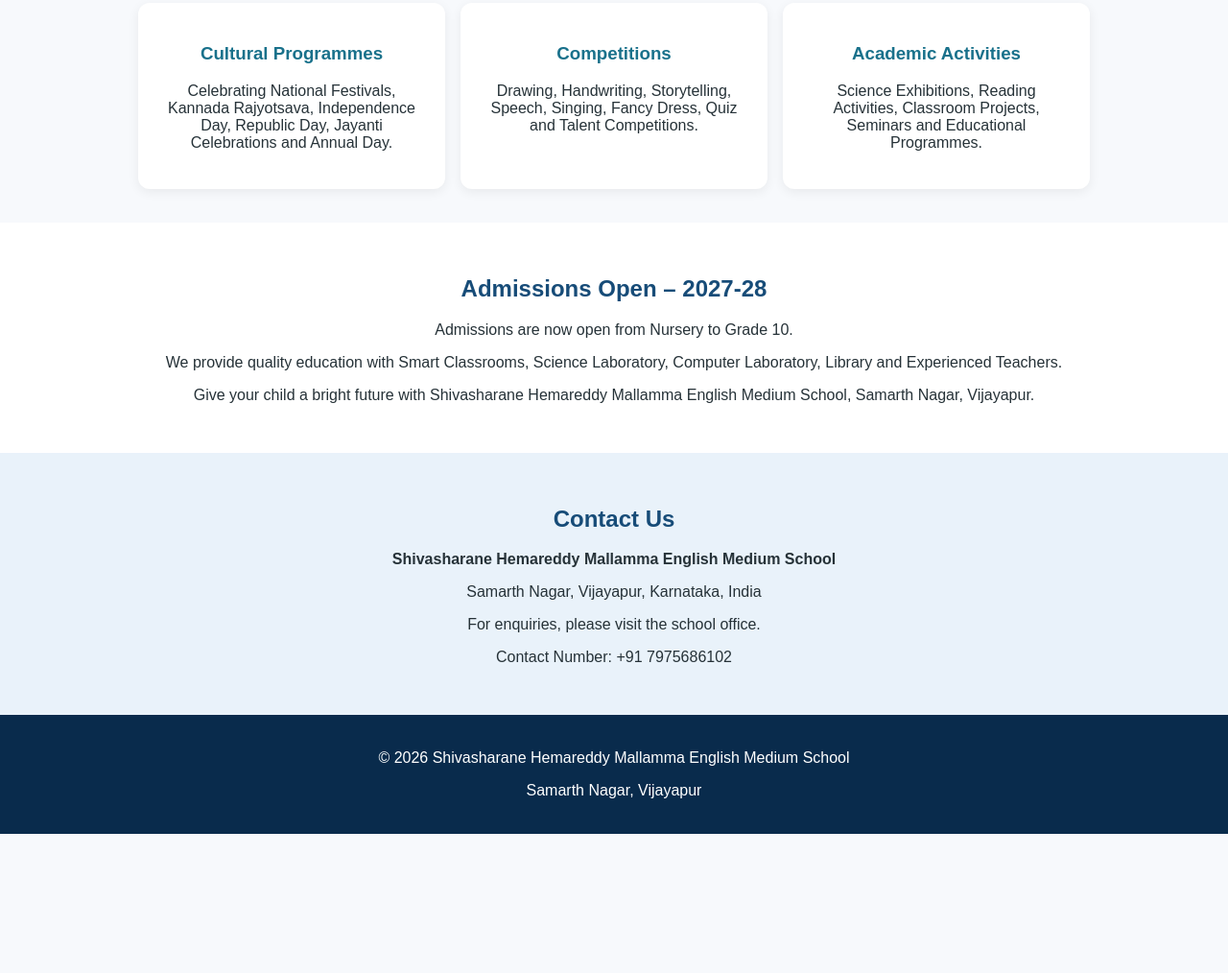
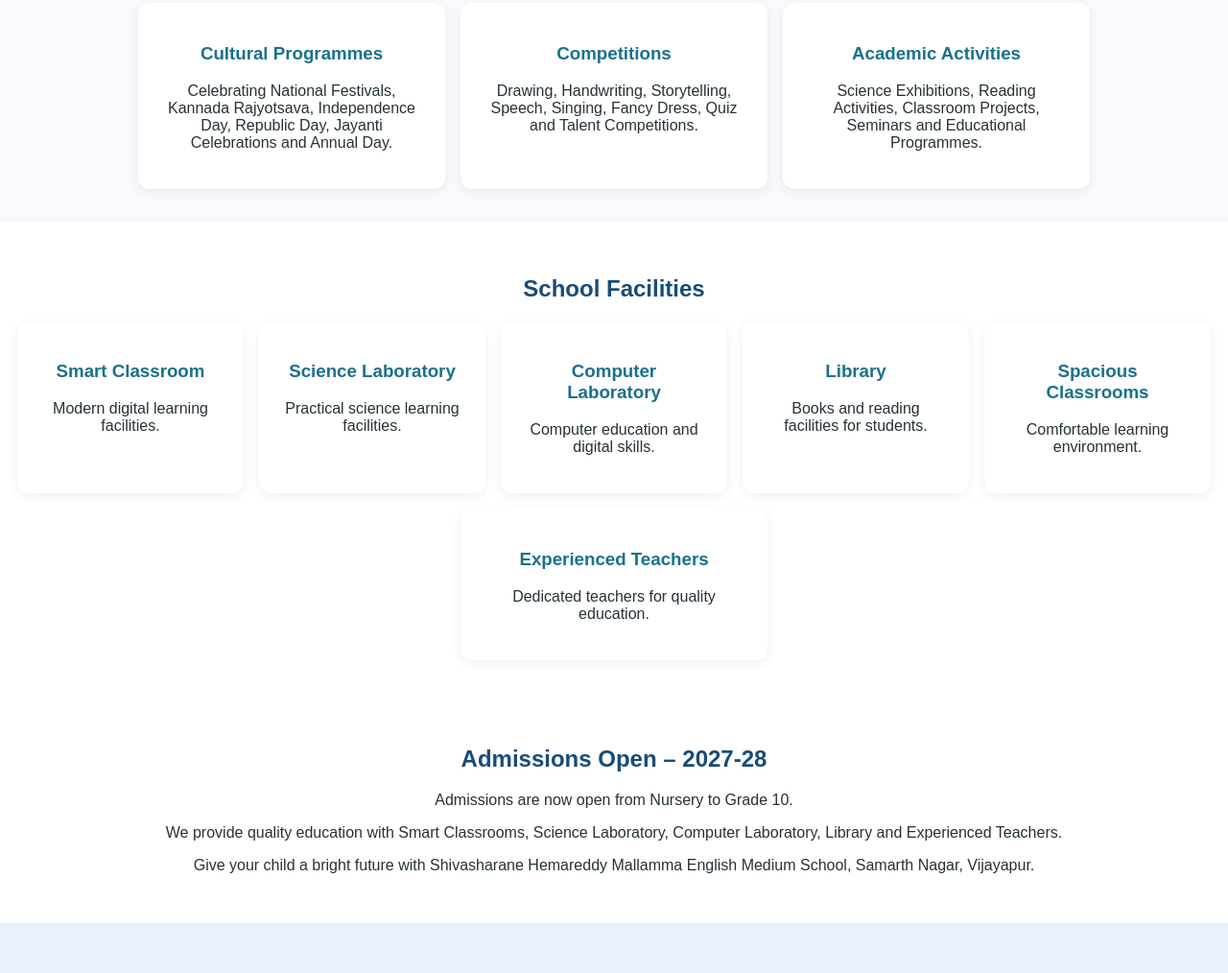
Before and after one commit to shmeps-2024/shivasharane-school-website, a plain HTML site: page index.html in a window 1280 px wide. Shown: the part 3680-4694 px from the top of the page at 96% size. Before the commit the page ends 4549 px from the top, so only its background shows below. Drawn offline with Linux system fonts and the light colour scheme.

Commit message:
Add School Facilities

```diff
--- a/index.html
+++ b/index.html
@@ -293,6 +293,36 @@ header img {
 </div>
 </div>
 </section>
+<section id="facilities" class="about">
+<h2>School Facilities</h2>
+<div class="cards">
+<div class="card">
+<h3>Smart Classroom</h3>
+<p>Modern digital learning facilities.</p>
+</div>
+<div class="card">
+<h3>Science Laboratory</h3>
+<p>Practical science learning facilities.</p>
+</div>
+<div class="card">
+<h3>Computer Laboratory</h3>
+<p>Computer education and digital skills.</p>
+</div>
+<div class="card">
+<h3>Library</h3>
+<p>Books and reading facilities for students.</p>
+</div>
+<div class="card">
+<h3>Spacious Classrooms</h3>
+<p>Comfortable learning environment.</p>
+</div>
+<div class="card">
+<h3>Experienced Teachers</h3>
+<p>Dedicated teachers for quality education.</p>
+</div>
+</div>
+</section>
+
 
 <section id="admission" class="about">
 <h2>Admissions Open – 2027-28</h2>
```
